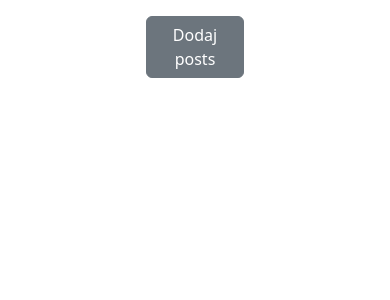
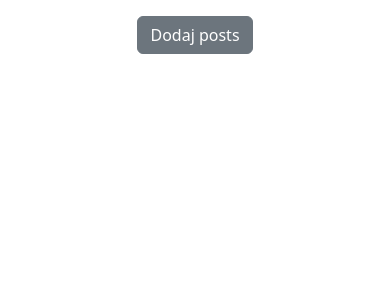
Before and after one commit to Ja-ku-ba/aniBuddy, a Django app: page / in a window 390 px wide. Shown: the part 48-348 px from the top of the page. Run offline with Django 5.2, Linux system fonts and the light colour scheme; data that the repository does not hold is empty.

Commit message:
responsive page width

```diff
--- a/pages/templates/components/addComent.html
+++ b/pages/templates/components/addComent.html
@@ -1,4 +1,4 @@
-<form method="POST" action="" enctype="multipart/form-data">
+<form method="POST" enctype="multipart/form-data">
   {% csrf_token %}
   <div class="mb-1">
     <textarea
--- a/pages/templates/pages/postView.html
+++ b/pages/templates/pages/postView.html
@@ -2,8 +2,8 @@
 
 {% block content %}
     {% include "components/postShow.html" %}
-    <div class="card p-2">
-        {% include "components/addComent.html" %}
-        {% include "components/comentSection.html" %}
+    {% include "components/addComent.html" %}
+    {% include "components/comentSection.html" %}
+    <div class=" p-2">
     </div>
 {% endblock %}
--- a/static/styles/index.css
+++ b/static/styles/index.css
@@ -8,6 +8,17 @@
 .messages-page-card {
     text-decoration: none;
     color: rgb(33, 37, 41);
+}
+main {
+    width: 500px !important;
+    margin: auto !important;
+  }
+
+@media only screen and (max-width: 576px) {
+  main {
+    width: fit-content !important;
+    margin: auto !important;
+  }
 }
 /* end global */
 
--- a/templates/index.html
+++ b/templates/index.html
@@ -24,14 +24,14 @@
     <div class="popUps">
         {% include "popUps.html" %}
     </div>
-<main class="w-25 mx-auto my-2 col-15">{% block content %} {% endblock %}</main>
+    <main class="container-md my-2">
+            {% block content %} {% endblock %}
+    </main>
     <script
             src="https://cdn.jsdelivr.net/npm/bootstrap@5.3.2/dist/js/bootstrap.bundle.min.js"
             integrity="sha384-C6RzsynM9kWDrMNeT87bh95OGNyZPhcTNXj1NW7RuBCsyN/o0jlpcV8Qyq46cDfL"
             crossorigin="anonymous"
     ></script>
-<script
-        src="{% static 'scripts/index.js' %}"
-></script>
+    <script src="{% static 'scripts/index.js' %}"></script>
 </body>
 </html>
```
Also changed, not shown: pages/templates/components/postShow.html (+5 -3 lines). Lines whose indentation alone changed are shown as unchanged.
